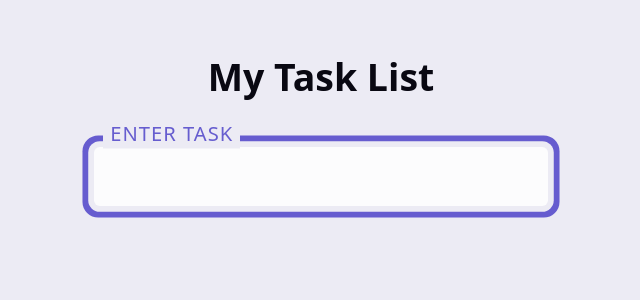
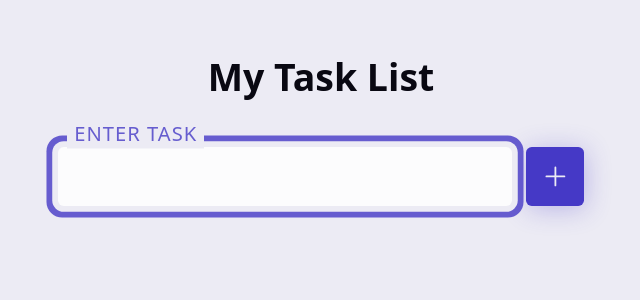
Before and after one commit to dgutierrez21/Proyecto-React-CRUD-Todo-App, a React (Vite) app in the folder React-CRUD-Todo-App/: page / in a window 1280 px wide. Shown: the top 300 px of the page, without its empty margins (319-959 px from the left). Built offline with nearby package versions, Linux system fonts and the light colour scheme.

Commit message:
add button to add task

```diff
--- a/React-CRUD-Todo-App/package.json
+++ b/React-CRUD-Todo-App/package.json
@@ -9,6 +9,7 @@
     "preview": "vite preview"
   },
   "dependencies": {
+    "@heroicons/react": "^2.0.16",
     "react": "^18.2.0",
     "react-dom": "^18.2.0"
   },
--- a/React-CRUD-Todo-App/src/components/CustomForm.jsx
+++ b/React-CRUD-Todo-App/src/components/CustomForm.jsx
@@ -1,3 +1,5 @@
+import { PlusIcon } from "@heroicons/react/24/solid";
+
 const CustomForm = () => {
   function handleFormSubmit(e) {
     e.preventDefault();
@@ -19,6 +21,10 @@ const CustomForm = () => {
           Enter Task
         </label>
       </div>
+
+      <button aria-label="Add Task" type="submit" className="btn">
+        <PlusIcon />
+      </button>
     </form>
   );
 };
--- a/React-CRUD-Todo-App/src/index.css
+++ b/React-CRUD-Todo-App/src/index.css
@@ -182,3 +182,43 @@ hr {
 .input::placeholder {
   opacity: 0;
 }
+
+.btn {
+  max-width: fit-content;
+  display: flex;
+  place-items: center;
+  gap: 0.5em;
+  background-color: hsl(var(--accent));
+  color: hsl(var(--bg));
+  text-decoration: none;
+  padding: 0.5em;
+  border-radius: var(--_radius);
+  box-shadow: 0.05em 0.1em 0.9em hsl(var(--accent) / 0.3),
+    0 0 0 -0.1em hsl(var(--bg)), 0 0 0 -0.2em hsl(var(--accent));
+  transition: box-shadow var(--_tspeed_fast) var(--_ttype_squish),
+    background-color var(--_tspeed_fast) var(--_ttype_squish);
+}
+
+.btn :where(svg, img, span) {
+  pointer-events: none;
+}
+
+.btn :where(svg, img) {
+  width: var(--_size);
+  height: var(--_size);
+}
+
+.btn:where(:active, :hover) {
+  background-color: hsl(var(--accent) / 0.7);
+  box-shadow: 0 0 0 hsl(var(--accent) / 0.3), 0 0 0 -0.1em hsl(var(--bg)),
+    0 0 0 -0.2em hsl(var(--accent));
+}
+
+.btn:focus {
+  outline: none;
+}
+
+.btn:focus-visible {
+  box-shadow: 0 0 0 hsl(var(--accent) / 0.3), 0 0 0 0.2em hsl(var(--bg)),
+    0 0 0 0.4em hsl(var(--accent) / 0.7);
+}
```
Also changed, not shown: 1 other file (tests, documents, lock files or other folders).
